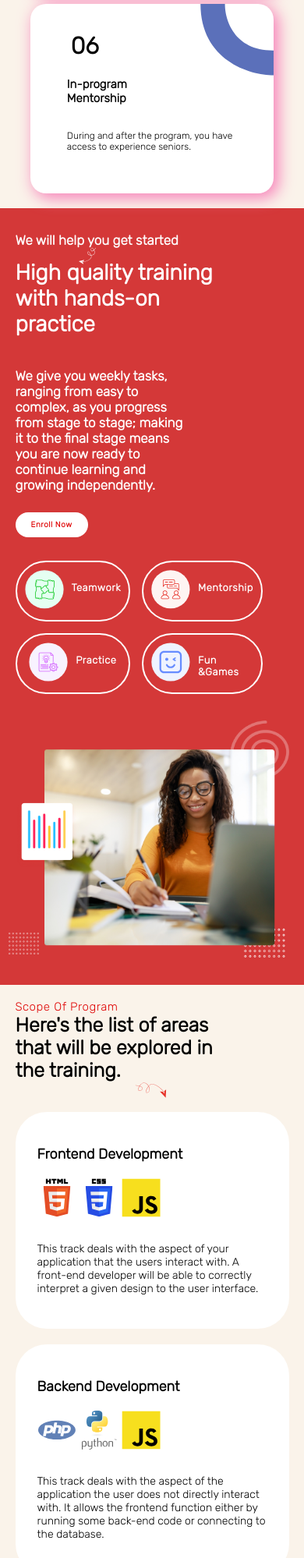
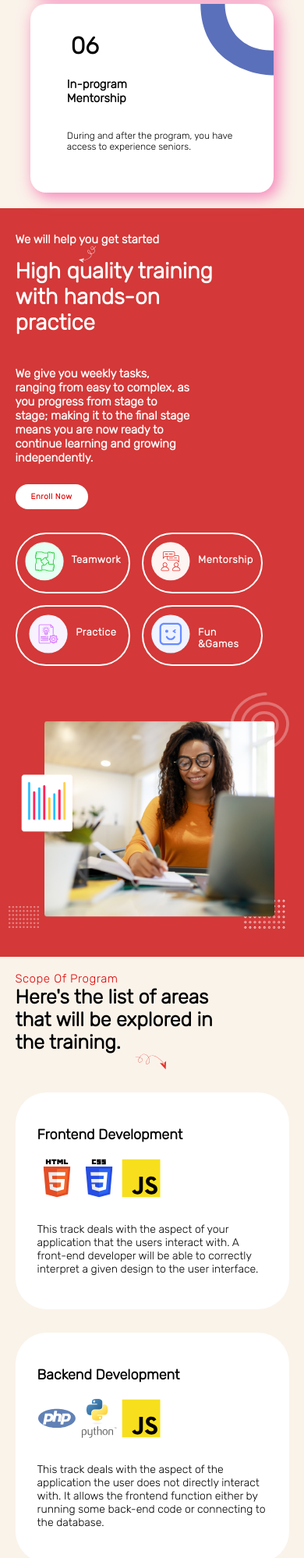
Before and after one commit to adebisititi/ZuriProject, a plain HTML site: page Newbie.html in a window 390 px wide. Shown: the part 3165-5163 px from the top of the page at 78% size. Drawn offline with Linux system fonts and the light colour scheme.

Commit message:
fourth commit

```diff
--- a/newbie.css
+++ b/newbie.css
@@ -948,8 +948,16 @@ nav a:hover{
             display: flex;
             flex-direction: column;
             width: 80%;
-            gap: 15px;
+            gap: 5%;
             margin: auto;
+        }
+        .box1,
+        .box2,
+        .box3,
+        .box4,
+        .box5,
+        .box6{
+            margin-top: 4%;
         }
         .box1 h1,
         .box2 h1,
@@ -994,7 +1002,7 @@ nav a:hover{
 
         .quality h5 {
             color: white;
-            font-size: 15spx;
+            font-size: 15px;
             word-spacing: 0px;
             letter-spacing: 0px;
             width: 80%;
@@ -1072,7 +1080,14 @@ nav a:hover{
         .content_6a{
             display: flex;
             flex-direction: column;
-            gap: 150x;
+        }
+        .box1a,
+        .box2a,
+        .box3a,
+        .box4a,
+        .box5a,
+        .box6a {
+            margin-top: 3%;
         }
         .box1a h3,
         .box2a h3,
@@ -1184,7 +1199,6 @@ nav a:hover{
             margin-right: auto;
             display: flex;
             flex-direction: column;
-            gap: 20px;
         }
 
         .full-time,
@@ -1195,6 +1209,7 @@ nav a:hover{
             color: white;
             width: 100%;
             padding: 8% 8%;
+            margin-top: 5%;
         }
         .full-time h1,
         .part-time h1 {
```
